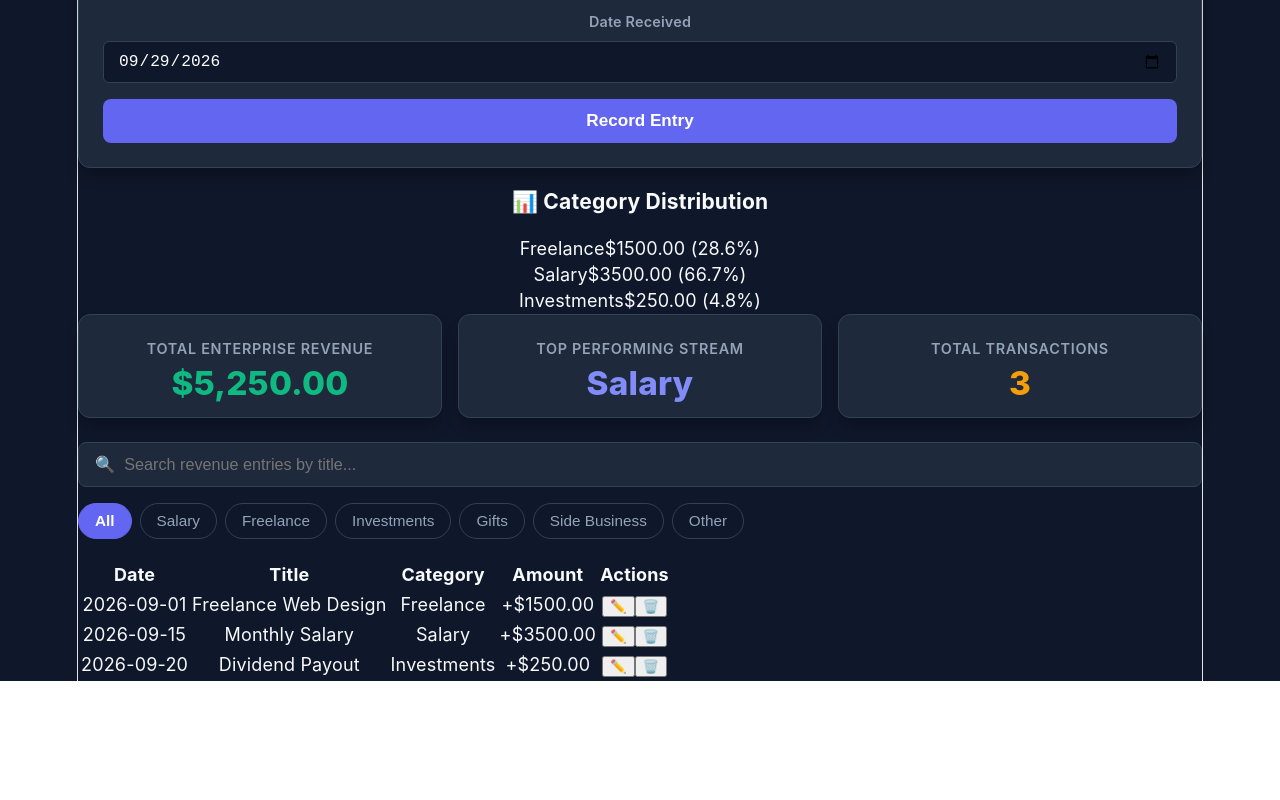
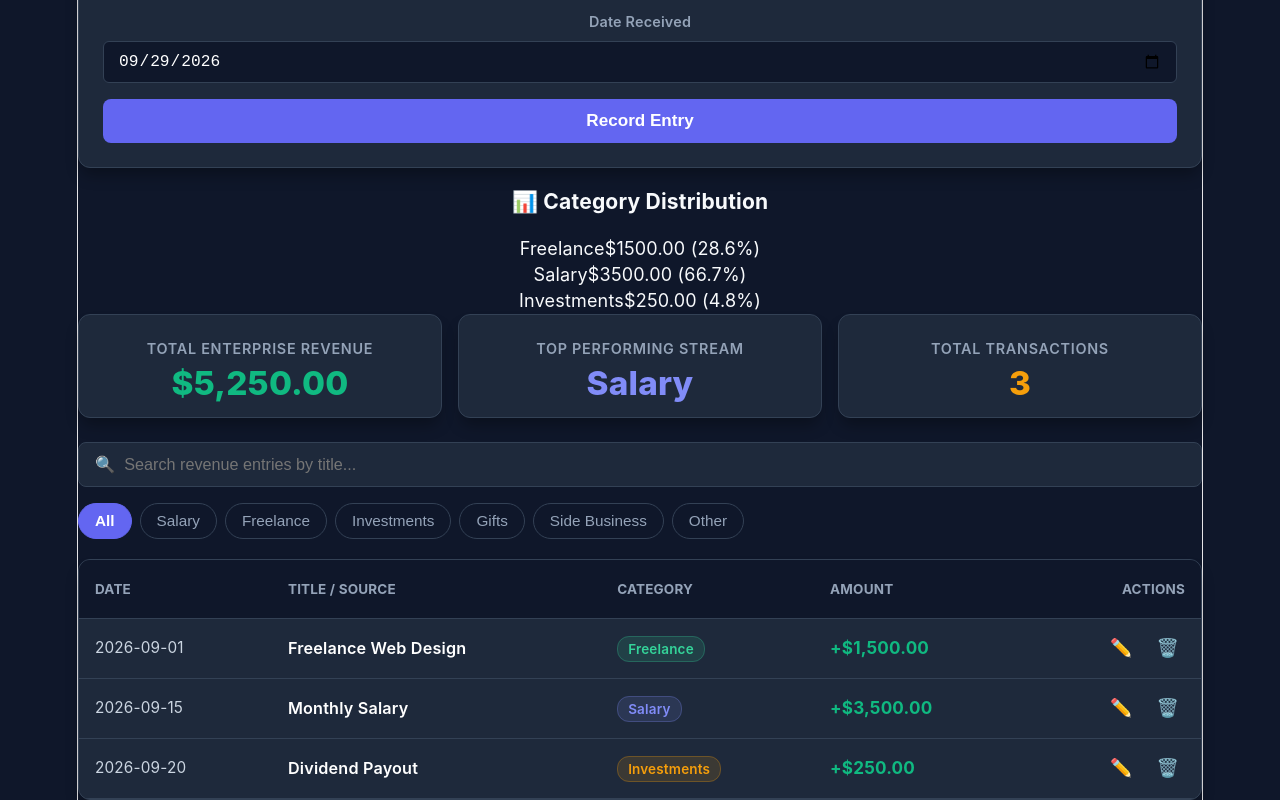
Before and after one commit to kantonio250000000109-code/TLA1_PROJECT, a React (Vite) app in the folder vite-project/: page / in a window 1280 px wide. Shown: the part 447-1247 px from the top of the page. Before the commit the page ends 1128 px from the top, so only its background shows below. Built offline with nearby package versions, Linux system fonts and the light colour scheme.

Commit message:
Refactor LedgerTable for improved styling and logic

```diff
--- a/vite-project/src/components/LedgerTable.jsx
+++ b/vite-project/src/components/LedgerTable.jsx
@@ -1,39 +1,74 @@
 import React from 'react';
 
+const CATEGORY_COLORS = {
+  Salary: '#818cf8',
+  Freelance: '#34d399',
+  Investments: '#f59e0b',
+  Gifts: '#ec4899',
+  'Side Business': '#38bdf8',
+  Other: '#a78bfa'
+};
+
 export default function LedgerTable({ incomes, onEdit, onDelete }) {
-  if (incomes.length === 0) {
-    return (
-      <div className="table-card empty-state">
-        <p>No income records match your filters.</p>
-      </div>
-    );
-  }
-
   return (
-    <div className="table-card">
-      <table className="ledger-table">
+    <div className="card-panel" style={{ overflowX: 'auto', padding: '0' }}>
+      <table style={{ width: '100%', borderCollapse: 'collapse', textAlign: 'left', color: '#ffffff' }}>
         <thead>
-          <tr>
-            <th>Date</th>
-            <th>Title</th>
-            <th>Category</th>
-            <th>Amount</th>
-            <th>Actions</th>
+          <tr style={{ borderBottom: '1px solid #334155', backgroundColor: '#0f172a' }}>
+            <th style={{ padding: '16px', fontSize: '0.75rem', color: '#94a3b8', textTransform: 'uppercase' }}>Date</th>
+            <th style={{ padding: '16px', fontSize: '0.75rem', color: '#94a3b8', textTransform: 'uppercase' }}>Title / Source</th>
+            <th style={{ padding: '16px', fontSize: '0.75rem', color: '#94a3b8', textTransform: 'uppercase' }}>Category</th>
+            <th style={{ padding: '16px', fontSize: '0.75rem', color: '#94a3b8', textTransform: 'uppercase' }}>Amount</th>
+            <th style={{ padding: '16px', fontSize: '0.75rem', color: '#94a3b8', textTransform: 'uppercase', textAlign: 'right' }}>Actions</th>
           </tr>
         </thead>
         <tbody>
-          {incomes.map((item) => (
-            <tr key={item.id}>
-              <td>{item.date}</td>
-              <td className="font-semibold">{item.title}</td>
-              <td><span className="category-badge">{item.category}</span></td>
-              <td className="amount-text">+${Number(item.amount).toFixed(2)}</td>
-              <td className="action-buttons">
-                <button className="btn-icon edit" onClick={() => onEdit(item)} title="Edit">✏️</button>
-                <button className="btn-icon delete" onClick={() => onDelete(item.id)} title="Delete">🗑️</button>
+          {incomes.length === 0 ? (
+            <tr>
+              <td colSpan="5" style={{ padding: '32px', textAlign: 'center', color: '#94a3b8' }}>
+                No records match your criteria.
               </td>
             </tr>
-          ))}
+          ) : (
+            incomes.map((item) => (
+              <tr key={item.id} style={{ borderBottom: '1px solid #334155' }}>
+                <td style={{ padding: '16px', fontSize: '0.85rem', color: '#cbd5e1' }}>{item.date}</td>
+                <td style={{ padding: '16px', fontSize: '0.9rem', fontWeight: '600' }}>{item.title}</td>
+                <td style={{ padding: '16px' }}>
+                  <span style={{
+                    padding: '4px 10px',
+                    borderRadius: '12px',
+                    fontSize: '0.75rem',
+                    fontWeight: '600',
+                    backgroundColor: (CATEGORY_COLORS[item.category] || '#94a3b8') + '22',
+                    color: CATEGORY_COLORS[item.category] || '#94a3b8',
+                    border: `1px solid ${CATEGORY_COLORS[item.category] || '#94a3b8'}44`
+                  }}>
+                    {item.category}
+                  </span>
+                </td>
+                <td style={{ padding: '16px', fontSize: '0.95rem', fontWeight: '700', color: '#10b981' }}>
+                  +${Number(item.amount).toLocaleString('en-US', { minimumFractionDigits: 2 })}
+                </td>
+                <td style={{ padding: '16px', textAlign: 'right' }}>
+                  <button
+                    onClick={() => onEdit(item)}
+                    style={{ background: 'none', border: 'none', cursor: 'pointer', fontSize: '1rem', marginRight: '12px' }}
+                    title="Edit"
+                  >
+                    ✏️
+                  </button>
+                  <button
+                    onClick={() => onDelete(item.id)}
+                    style={{ background: 'none', border: 'none', cursor: 'pointer', fontSize: '1rem' }}
+                    title="Delete"
+                  >
+                    🗑️
+                  </button>
+                </td>
+              </tr>
+            ))
+          )}
         </tbody>
       </table>
     </div>
```
